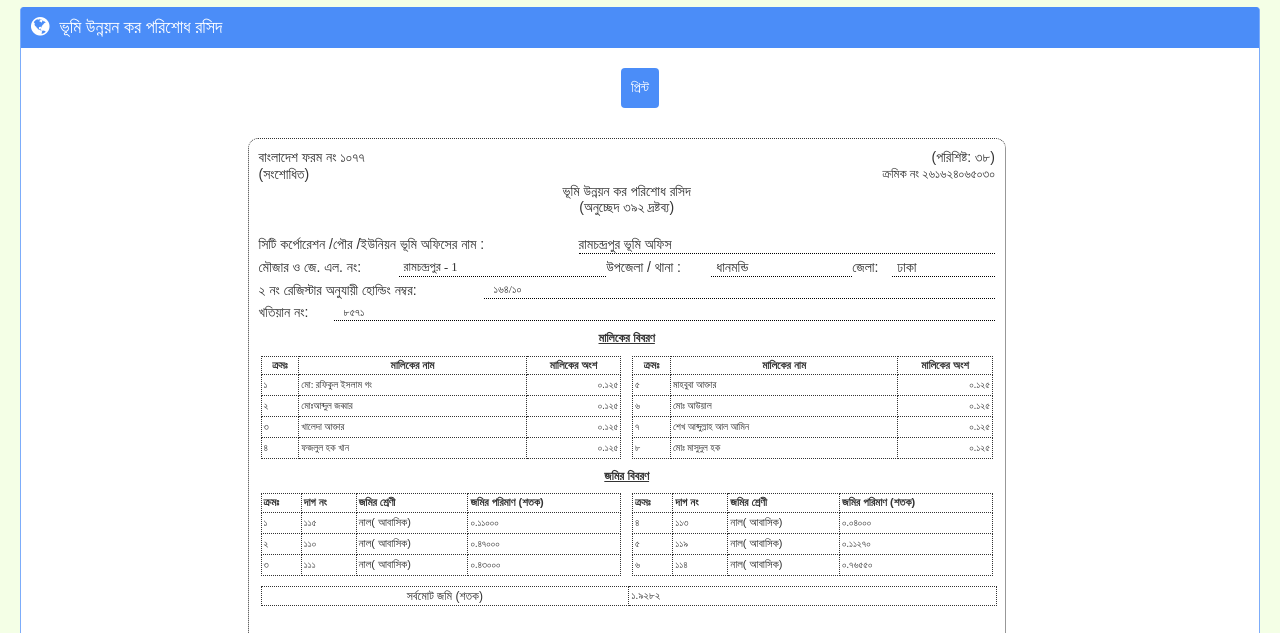
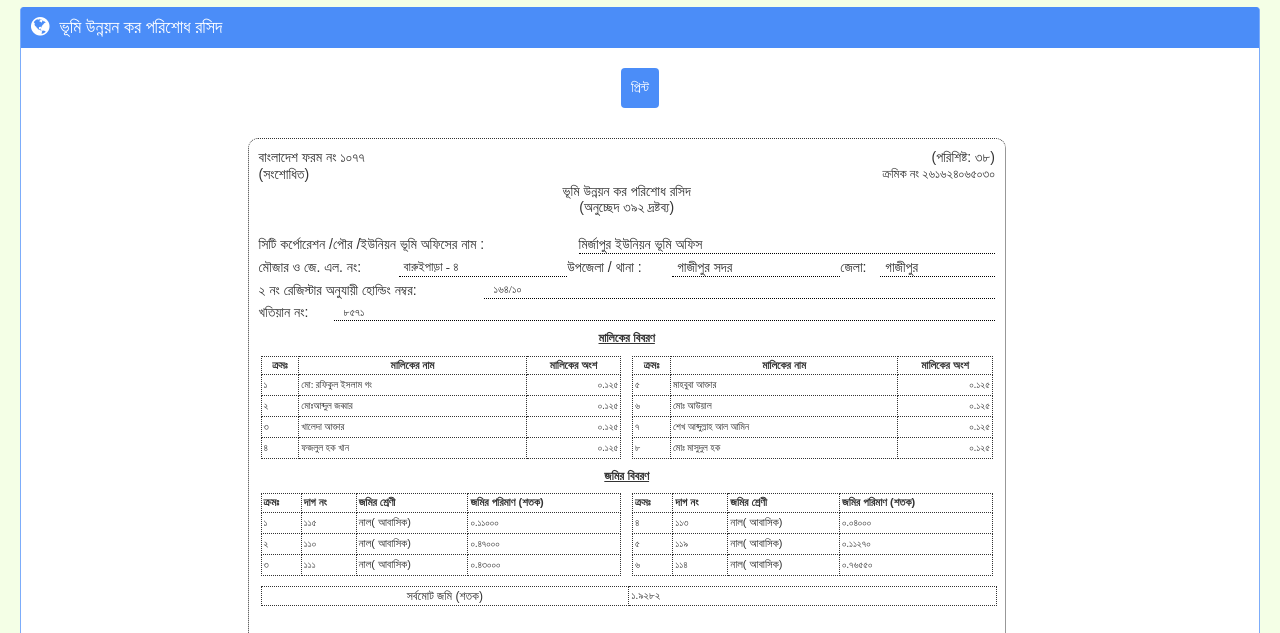
Before and after one commit to sarkerjihad82/ldtax-gov-bd-holdings-individual-print-ramchandrapur-ld-tax-dakhila-RjB2RGM0a3MwZlZQR25FbzNBdTNBUT09, a plain HTML site: page index.htm in a window 1280 px wide. Shown: the part 83-716 px from the top of the page. Drawn offline with Linux system fonts and the light colour scheme; a script that the page names is missing; a web font is replaced by a local one.

Commit message:
Update index.htm

```diff
--- a/index.htm
+++ b/index.htm
@@ -267,17 +267,17 @@
                                             <table style="width:100%;">
                                                 <tbody><tr>
                                                     <td style="width: 320px;">সিটি কর্পোরেশন /পৌর /ইউনিয়ন ভূমি অফিসের নাম  :</td>
-                                                    <td class="dotted_botton">রামচন্দ্রপুর ভূমি অফিস</td>
+                                                    <td class="dotted_botton">মির্জাপুর ইউনিয়ন ভূমি অফিস</td>
                                                 </tr>
                                             </tbody></table>
                                             <table style="margin-top:5px; width:100%;">
                                                 <tbody><tr>
                                                     <td style="width: 140px;">মৌজার ও জে. এল. নং:</td>
-                                                    <td class="dotted_botton input_bangla" style="padding: 0 10px 0 5px;">রামচন্দ্রপুর - 1</td>
+                                                    <td class="dotted_botton input_bangla" style="padding: 0 10px 0 5px;">বারুইপাড়া - ৪</td>
                                                     <td style="width: 105px">উপজেলা / থানা  :</td>
-                                                    <td class="dotted_botton" style="padding: 0 10px 0 5px;">ধানমন্ডি</td>
+                                                    <td class="dotted_botton" style="padding: 0 10px 0 5px;">গাজীপুর সদর</td>
                                                     <td style="width: 40px">জেলা:</td>
-                                                    <td class="dotted_botton" style="padding: 0 10px 0 5px;">ঢাকা</td>
+                                                    <td class="dotted_botton" style="padding: 0 10px 0 5px;">গাজীপুর</td>
                                                 </tr>
                                             </tbody></table>
 
```
